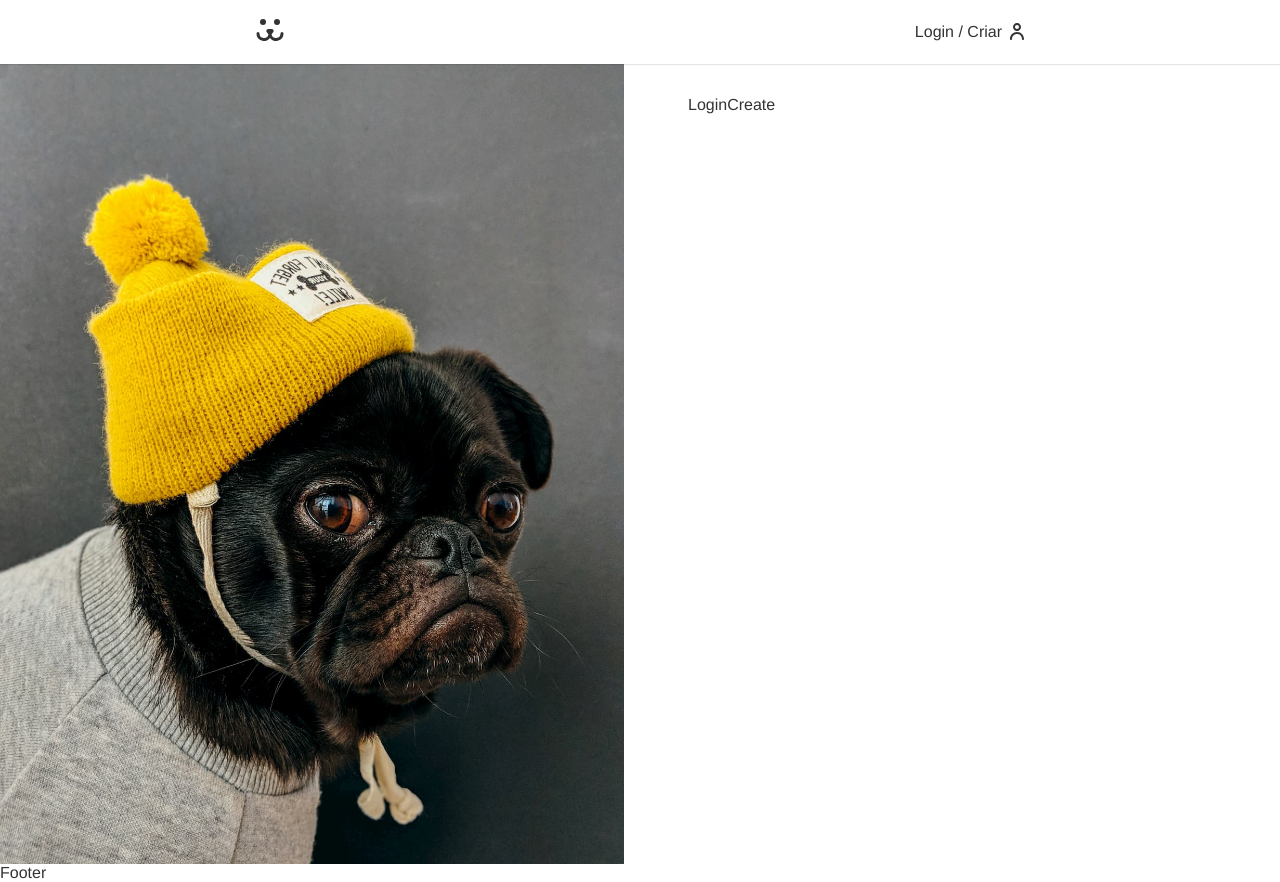
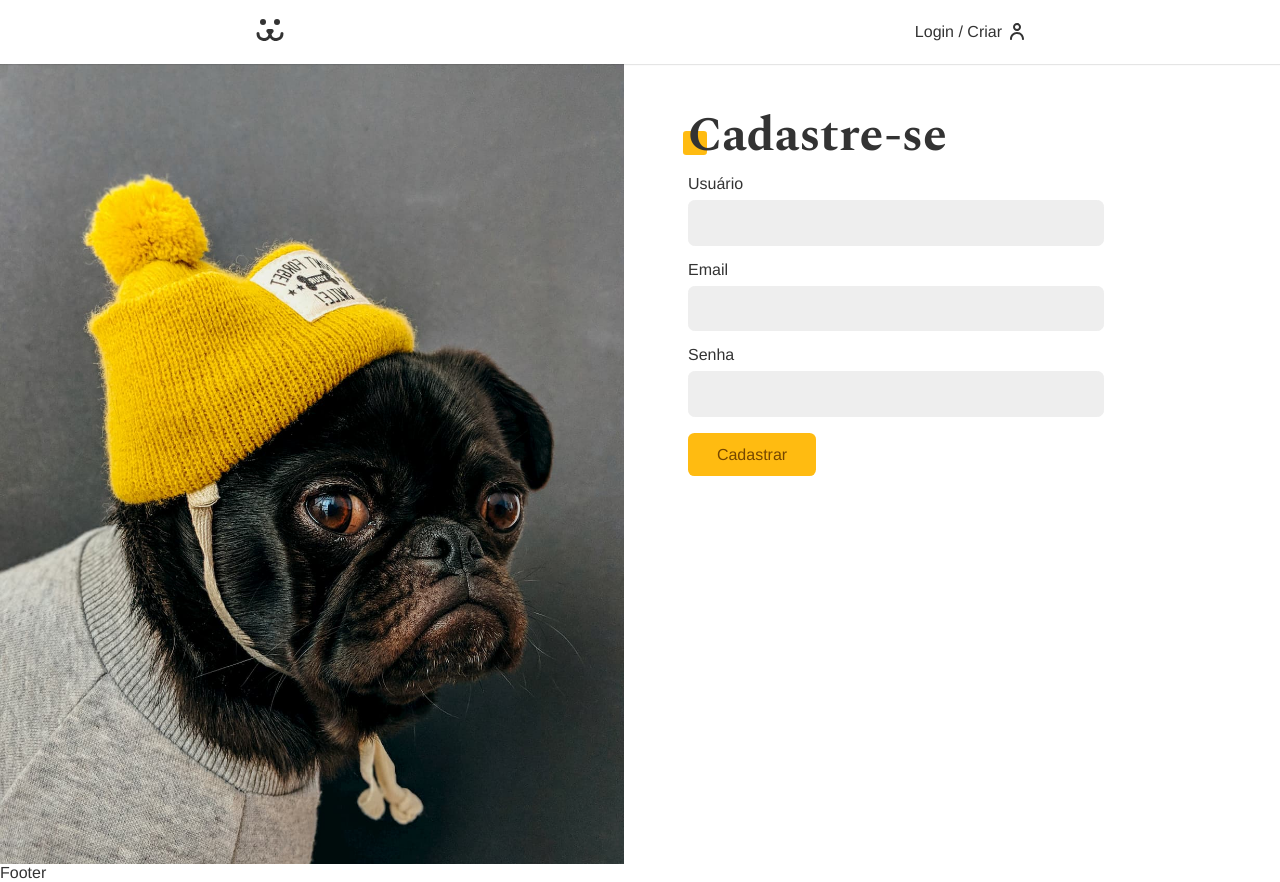
Before and after one commit to felippenvieira/dogs, a React (Vite) app: page /login/criar in a window 1280 px wide. Built offline with nearby package versions, Linux system fonts and the light colour scheme.

Commit message:
create account

```diff
--- a/src/Components/Login/LoginCreate.jsx
+++ b/src/Components/Login/LoginCreate.jsx
@@ -1,7 +1,39 @@
 import React from 'react';
+import Input from '../Forms/Input';
+import Button from '../Forms/Button';
+import useForm from '../../Hooks/useForm';
+import { USER_POST } from '../../api';
+import { UserContext } from '../../UserContext';
 
 const LoginCreate = () => {
-  return <div>LoginCreate</div>;
+  const username = useForm();
+  const email = useForm('email');
+  const password = useForm();
+
+  const { userLogin } = React.useContext(UserContext);
+
+  async function handleSubmit(event) {
+    event.preventDefault();
+    const { url, options } = USER_POST({
+      username: username.value,
+      email: email.value,
+      password: password.value,
+    });
+    const response = await fetch(url, options);
+    if (response.ok) userLogin(username.value, password.value);
+  }
+
+  return (
+    <section className="animeLeft">
+      <h1 className="title">Cadastre-se</h1>
+      <form onSubmit={handleSubmit}>
+        <Input label="Usuário" type="text" name="username" {...username} />
+        <Input label="Email" type="email" name="email" {...email} />
+        <Input label="Senha" type="password" name="password" {...password} />
+        <Button>Cadastrar</Button>
+      </form>
+    </section>
+  );
 };
 
 export default LoginCreate;
--- a/src/api.jsx
+++ b/src/api.jsx
@@ -36,3 +36,16 @@ export function USER_GET(token) {
     },
   };
 }
+
+export function USER_POST(body) {
+  return {
+    url: API_URL + '/api/user',
+    options: {
+      method: 'POST',
+      headers: {
+        'Content-Type': 'application/json',
+      },
+      body: JSON.stringify(body),
+    },
+  };
+}
```
